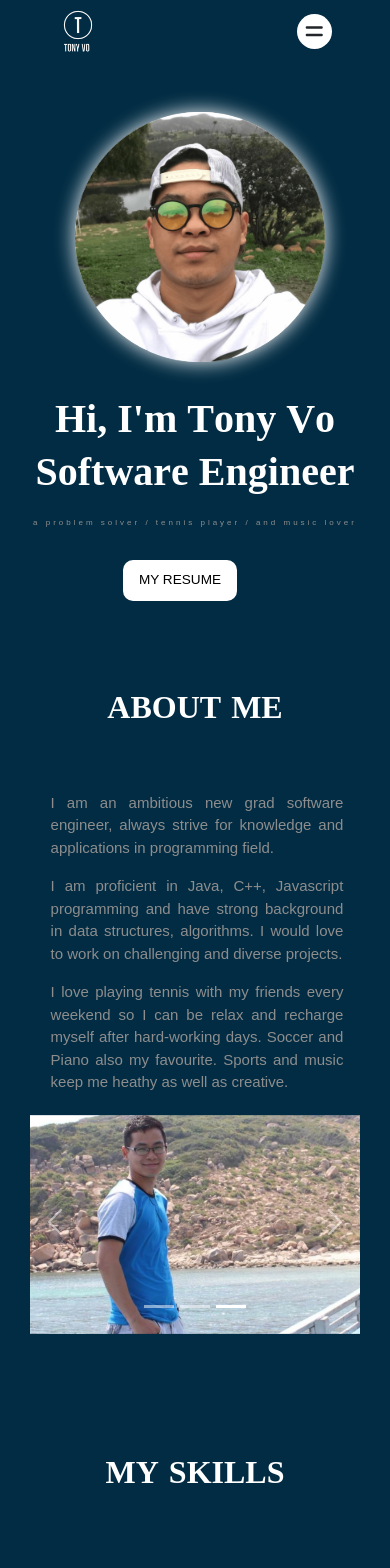
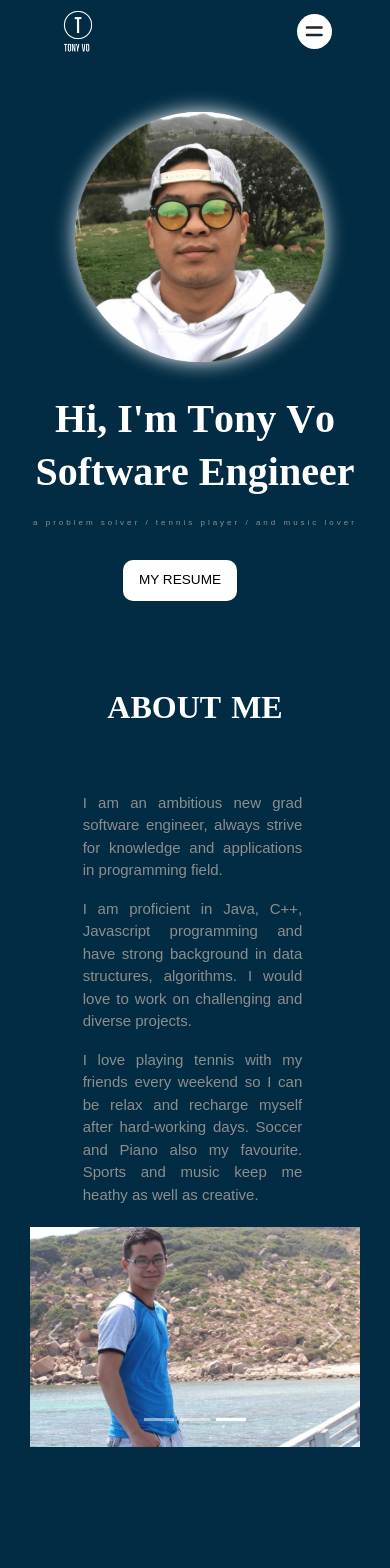
Before and after one commit to trungtinvo/my-portfolio, a React (Create React App) app: page / in a window 390 px wide. Shown: the top 1568 px of the page. Built offline with nearby package versions, Linux system fonts and the light colour scheme; some icons are missing.

Commit message:
update about me responsive

```diff
--- a/src/components/Navbar/Navbar.scss
+++ b/src/components/Navbar/Navbar.scss
@@ -153,7 +153,6 @@
     cursor: pointer;
 
     @media screen and (max-width: 800px) {
-      display: block;
       display: flex;
       align-items: center;
       justify-content: center;
--- a/src/components/container/About/About.scss
+++ b/src/components/container/About/About.scss
@@ -6,51 +6,20 @@
 }
 
 .about_container {
-  display: grid;
-  grid-template-columns: repeat(2, 1fr);
-  place-items: center;
+  display: flex;
   position: relative;
+  justify-content: center;
+  align-items: center;
   top: 7rem;
-  @media screen and (max-width: 400px) {
-    grid-template-columns: repeat(1, 1fr);
-    top: 3rem;
-  }
-  @media screen and (max-width: 414px) {
-    grid-template-columns: repeat(1, 1fr);
-    top: 3rem;
-  }
-  @media screen and (max-width: 768px) {
-    grid-template-columns: repeat(1, 1fr);
-    top: 3rem;
-  }
-  @media screen and (max-width: 820px) {
-    grid-template-columns: repeat(1, 1fr);
-    top: 3rem;
-  }
 
   .about_left {
     max-width: 500px;
-    margin-left: 100px;
     padding-top: 10px;
     p {
       font-size: 15px;
       color: #8d8d8d;
       font-weight: 300;
-    }
-    @media screen and (max-width: 400px) {
       text-align: justify;
-      width: 80%;
-      margin-left: 4rem;
-    }
-    @media screen and (max-width: 414px) {
-      text-align: justify;
-      width: 80%;
-      margin-left: 4rem;
-    }
-    @media screen and (max-width: 768px) {
-      text-align: justify;
-      width: 80%;
-      margin-left: 4rem;
     }
   }
   .slide-container {
@@ -67,3 +36,14 @@
     }
   }
 }
+
+@media screen and (max-width: 992px) {
+  .about_container {
+    flex-direction: column;
+    top: 3rem;
+    .about_left {
+      width: 60%;
+      margin-left: 55px;
+    }
+  }
+}
```
